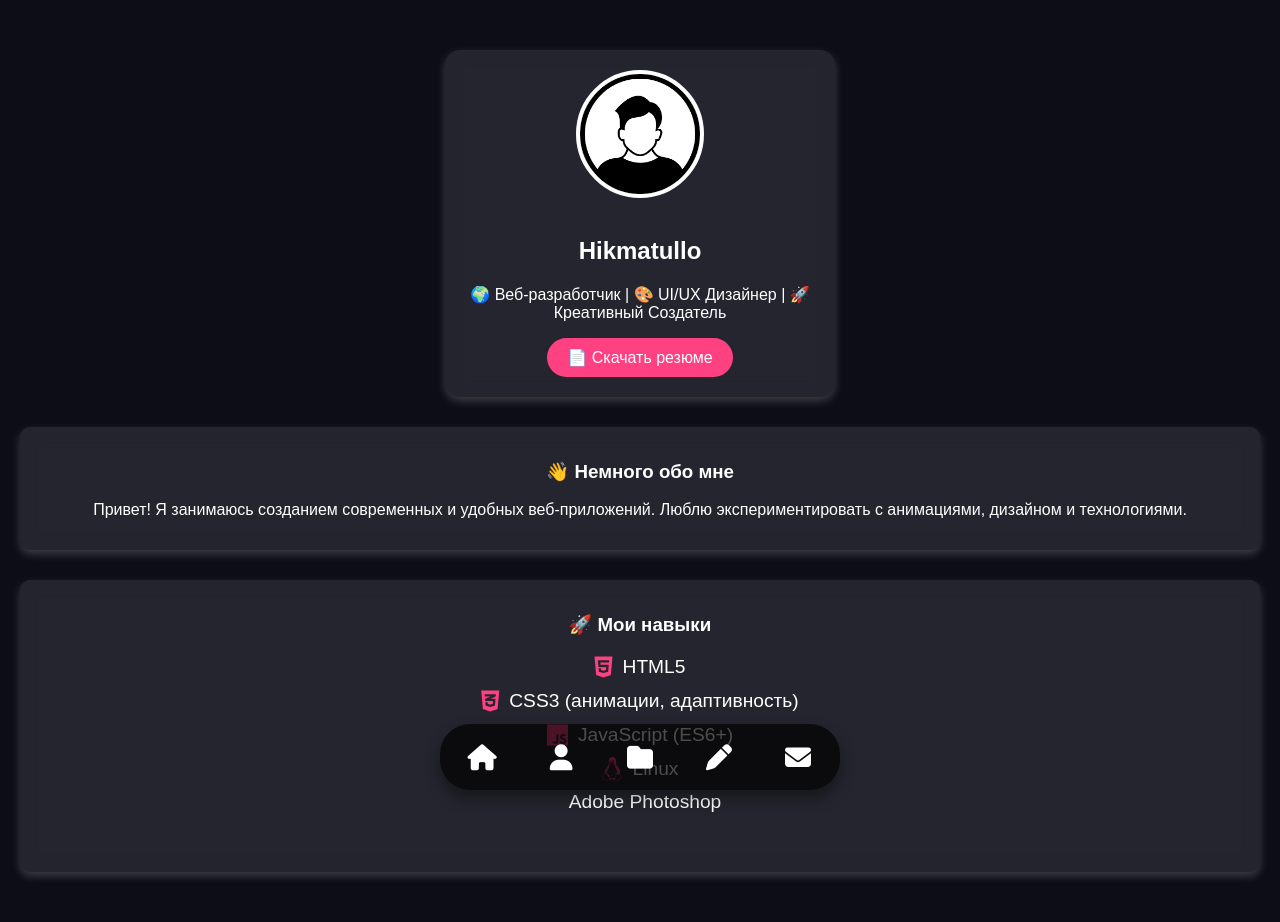
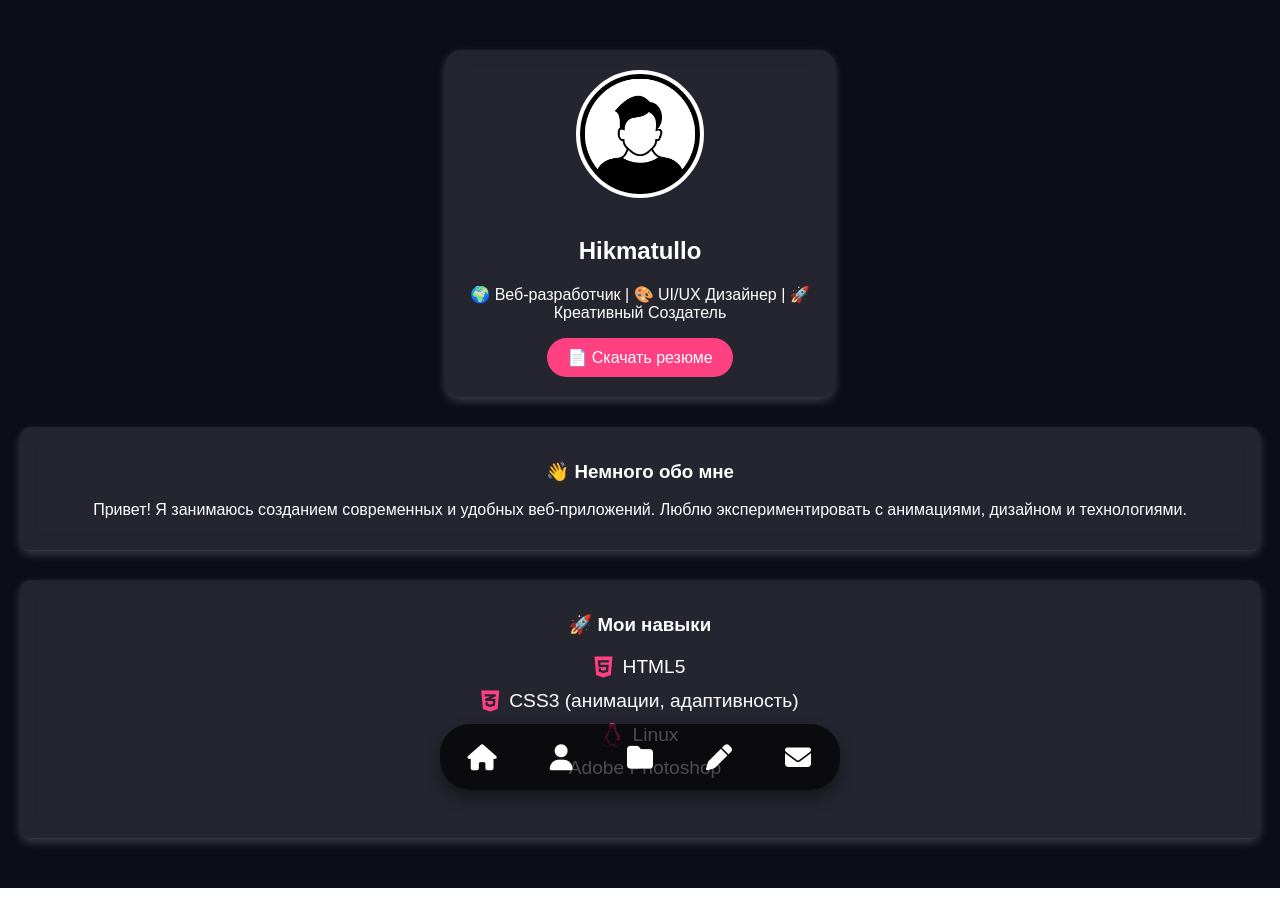
Before and after one commit to myphish666/MyApp, a plain HTML site: page about.html in a window 1280 px wide. After the commit the page ends 888 px from the top, so only its background shows below. Drawn offline with Linux system fonts and the light colour scheme.

Commit message:
Update about.html

```diff
--- a/about.html
+++ b/about.html
@@ -36,7 +36,6 @@
             <ul>
                 <li><i class="fa-brands fa-html5"></i> HTML5</li>
                 <li><i class="fa-brands fa-css3-alt"></i> CSS3 (анимации, адаптивность)</li>
-                <li><i class="fa-brands fa-js"></i> JavaScript (ES6+)</li>
                 <li><i class="fa-brands fa-linux"></i> Linux</li>
                 <li><i class="fa-duotone fa-regular fa-paintbrush-pencil"></i> Adobe Photoshop</li>
                 <i class="fa-duotone fa-regular fa-paintbrush-pencil"></i>
```
